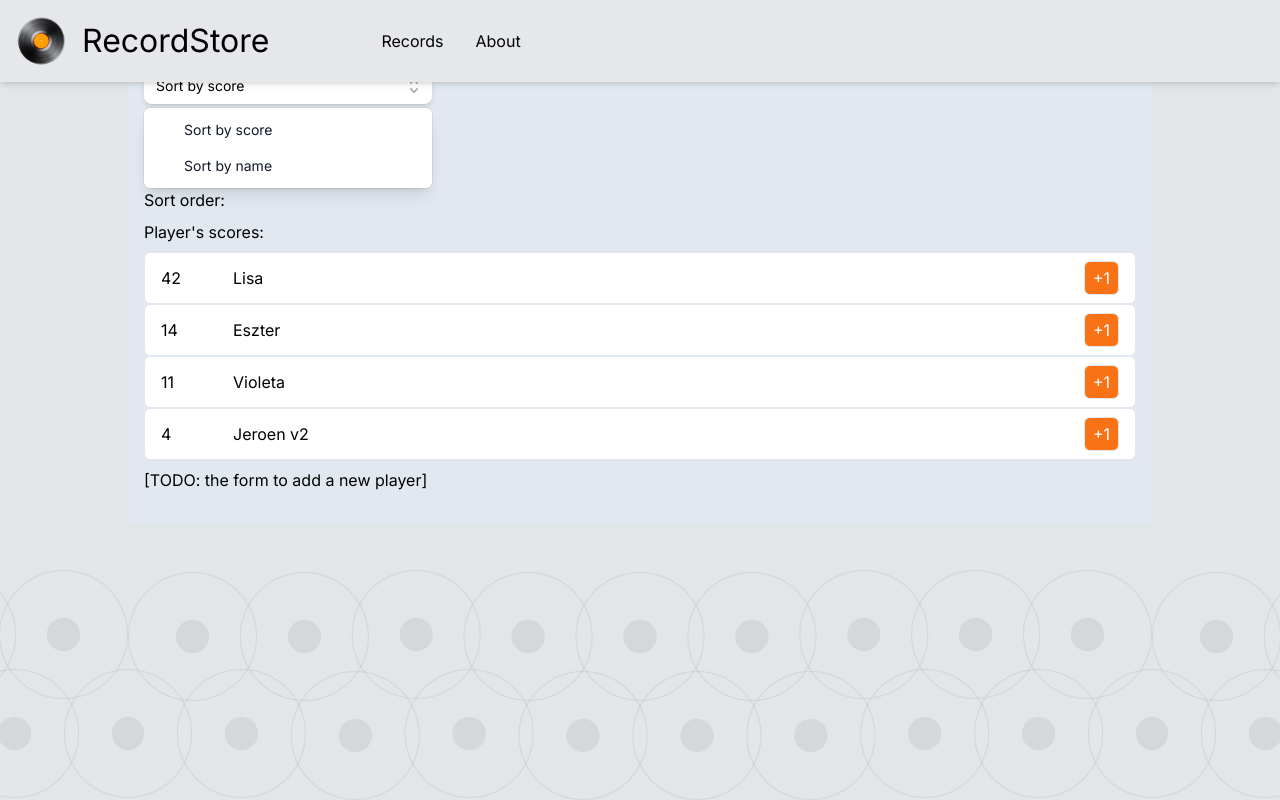
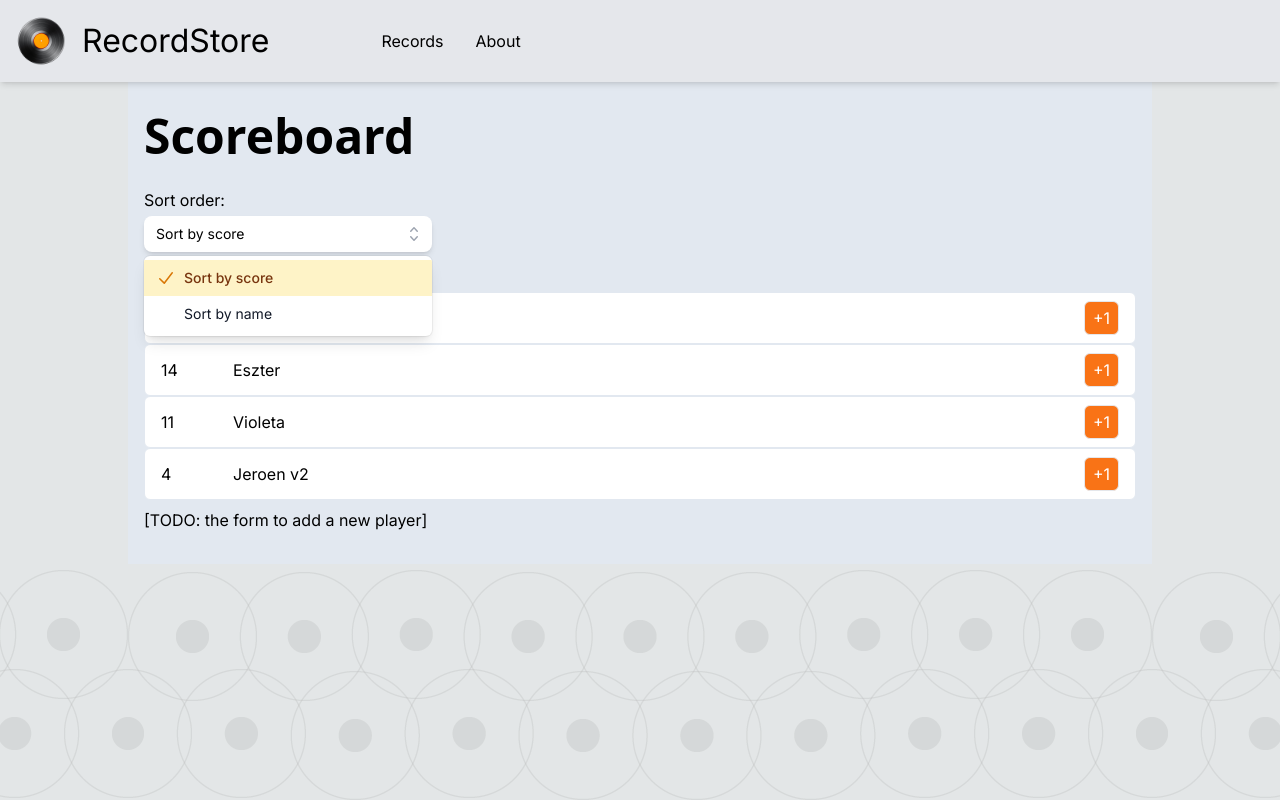
Before and after one commit to TechmongersNL/nextjs-intro-example, a Next.js app: page / in a window 1280 px wide. Both pictures are taken after a click on the button "Sort by score". Built offline with nearby package versions, Linux system fonts and the light colour scheme.

Commit message:
fix(Scoreboard): Ordering select now works

```diff
--- a/components/UI/SelectBox.tsx
+++ b/components/UI/SelectBox.tsx
@@ -26,13 +26,12 @@ export default function SelectBox<V>({
   const [selected, setSelected] = useState(optionFromValue(value));
 
   const handleChange = (option: SelectBoxOption<V>) => {
-    debugger;
     onChange && onChange(option.value);
     setSelected(option);
   };
 
   return (
-    <div className="fixed top-16 w-72">
+    <div className="w-72">
       <Listbox value={selected} onChange={handleChange}>
         <div className="relative mt-1">
           <Listbox.Button className="relative w-full cursor-default rounded-lg bg-white py-2 pl-3 pr-10 text-left shadow-md focus:outline-none focus-visible:border-indigo-500 focus-visible:ring-2 focus-visible:ring-white focus-visible:ring-opacity-75 focus-visible:ring-offset-2 focus-visible:ring-offset-orange-300 sm:text-sm">
@@ -61,7 +60,7 @@ export default function SelectBox<V>({
                       active ? "bg-amber-100 text-amber-900" : "text-gray-900"
                     }`
                   }
-                  value={option.value}
+                  value={option}
                 >
                   {({ selected }) => (
                     <>
```
